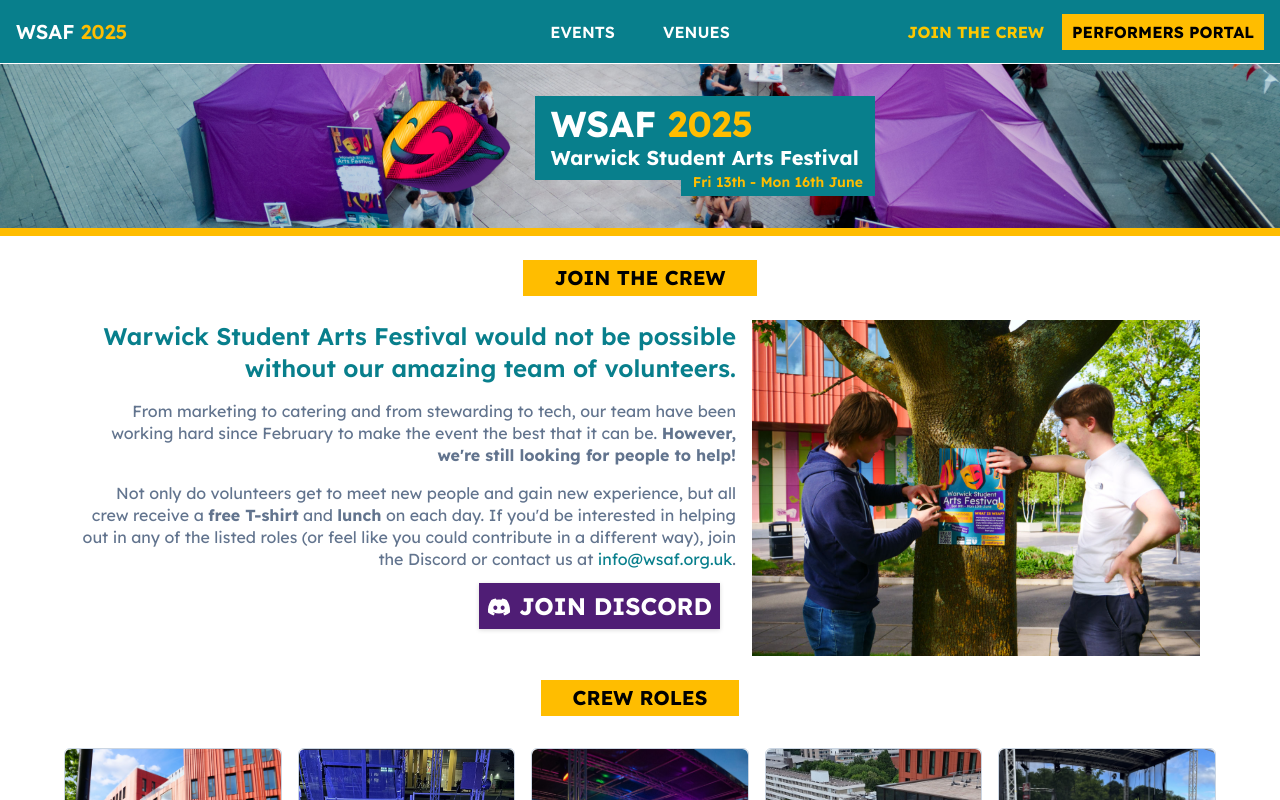
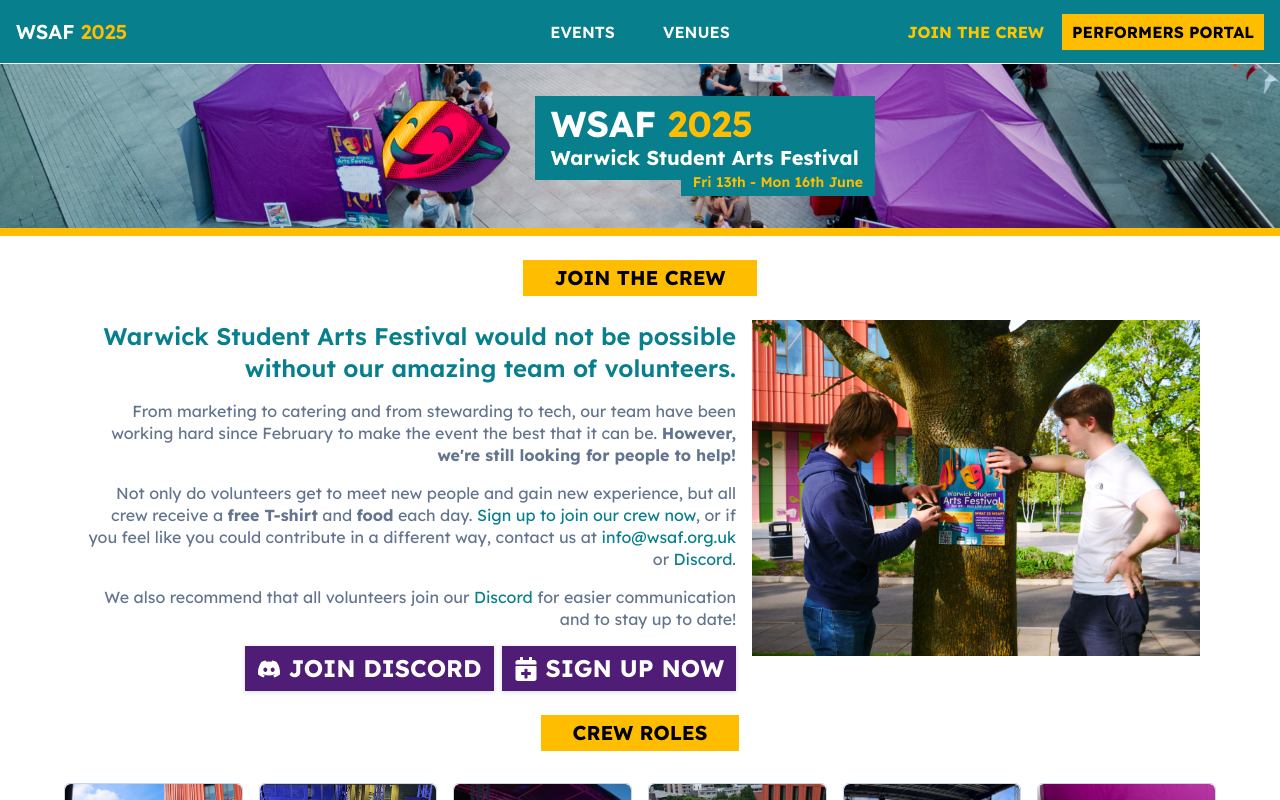
Before and after one commit to WarwickStudentArtsFestival/wsaf25-website, a Next.js app: page /crew in a window 1280 px wide. Shown: the top 800 px of the page. Built offline with nearby package versions, Linux system fonts and the light colour scheme.

Commit message:
:sparkles: Add Wbar team

```diff
--- a/next.config.mjs
+++ b/next.config.mjs
@@ -60,6 +60,11 @@
       permanent: true,
     },
     {
+      source: '/volunteer',
+      destination: 'https://helfertool.wsaf.org.uk/wsaf2025/',
+      permanent: true,
+    },
+    {
       source: '/qr/d62',
       destination:
         'https://2024.wsaf.org.uk/schedule?utm_campaign=schedule&utm_medium=ds&utm_source=screens',
--- a/src/app/crew/page.tsx
+++ b/src/app/crew/page.tsx
@@ -1,7 +1,7 @@
 import React from 'react';
 import Image from 'next/image';
 import { Metadata } from 'next';
-import { FaDiscord } from 'react-icons/fa';
+import { FaCalendarPlus, FaDiscord } from 'react-icons/fa';
 
 import PageHeader from '@/app/components/page-header';
 import HighlightedHeading from '@/app/components/highlighted-heading';
@@ -15,6 +15,7 @@
 import Tech from '@/assets/crew/colourful-stage.jpg';
 import VenueManager from '@/assets/crew/fab-terrace-drone.jpg';
 import Operations from '@/assets/crew/flight-cases.jpg';
+import WBar from '@/assets/crew/wbar.jpg';
 
 export const metadata: Metadata = {
   title: 'Crew',
@@ -53,6 +54,12 @@
       'The operations and logistics team ensures that the event runs smoothly and are on hand to resolve any issues that can crop up. This can range from transporting equipment between venues to sorting last-minute scheduling issues.',
     image: Operations,
   },
+  {
+    name: 'Catering & WBar Team',
+    description:
+      'Our catering team ensures that all volunteers are well fed and hydrated throughout the day. New for 2025, WSAF will also be running an outdoor bar on Benefactors Place which will also be staffed by volunteers.',
+    image: WBar,
+  },
 ];
 
 export default function Team() {
@@ -81,32 +88,48 @@
             <p className="mb-4">
               Not only do volunteers get to meet new people and gain new
               experience, but all crew receive a <strong>free T-shirt</strong>{' '}
-              and <strong>lunch</strong> on each day. If you&apos;d be
-              interested in helping out in any of the listed roles (or feel like
-              you could contribute in a different way), join the{' '}
-              <a href="/discord" target="_blank" className="text-accent">
-                Discord
-              </a>{' '}
-              or contact us at{' '}
+              and <strong>food</strong> each day.{' '}
+              <a href="/discord" target="_blank" className="text-teal">
+                Sign up to join our crew now
+              </a>
+              , or if you feel like you could contribute in a different way,
+              contact us at{' '}
               <a
                 href="mailto:info@wsaf.org.uk"
                 target="_blank"
                 className="text-teal"
               >
                 info@wsaf.org.uk
+              </a>{' '}
+              or{' '}
+              <a href="/discord" target="_blank" className="text-teal">
+                Discord
               </a>
               .
+            </p>
+            <p className="mb-4">
+              We also recommend that all volunteers join our{' '}
+              <a href="/discord" target="_blank" className="text-teal">
+                Discord
+              </a>{' '}
+              for easier communication and to stay up to date!
             </p>
             <div className="flex gap-2 justify-center md:justify-end flex-wrap">
               <a
                 href="/discord"
                 target="_blank"
-                className="inline-block bg-secondary px-4 py-1 rounded-sm drop-shadow-sm hover:scale-105"
+                className="inline-block bg-purple text-white uppercase font-bold px-3 py-1.5 drop-shadow-sm hover:scale-105 text-xl lg:text-2xl"
               >
-                <span className="text-xl lg:text-2xl bg-purple text-white p-2 uppercase font-bold">
-                  <FaDiscord className="inline-block mb-1 mr-2" />
-                  Join Discord
-                </span>
+                <FaDiscord className="inline-block mb-1 mr-2" />
+                Join Discord
+              </a>
+              <a
+                href="https://helfertool.wsaf.org.uk/wsaf2025/"
+                target="_blank"
+                className="inline-block bg-purple text-white uppercase font-bold px-3 py-1.5 drop-shadow-sm hover:scale-105 text-xl lg:text-2xl"
+              >
+                <FaCalendarPlus className="inline-block mb-1 mr-2" />
+                Sign Up Now
               </a>
             </div>
           </div>
@@ -123,7 +146,7 @@
 
       <section className="my-4 max-w-8xl mx-auto">
         <HighlightedHeading text="Crew Roles" />
-        <div className="mt-2 grid w-full px-2 xl:px-16 sm:py-4 sm:grid-cols-3 grid-cols-1 lg:grid-cols-5 gap-4">
+        <div className="mt-2 grid w-full px-2 xl:px-16 sm:py-4 xs:grid-cols-2 sm:grid-cols-3 grid-cols-1 lg:grid-cols-6 gap-4">
           {crewRoles.map((role) => (
             <RoleCard
               key={role.name}
```
Also changed, not shown: src/assets/crew/wbar.jpg (added).
